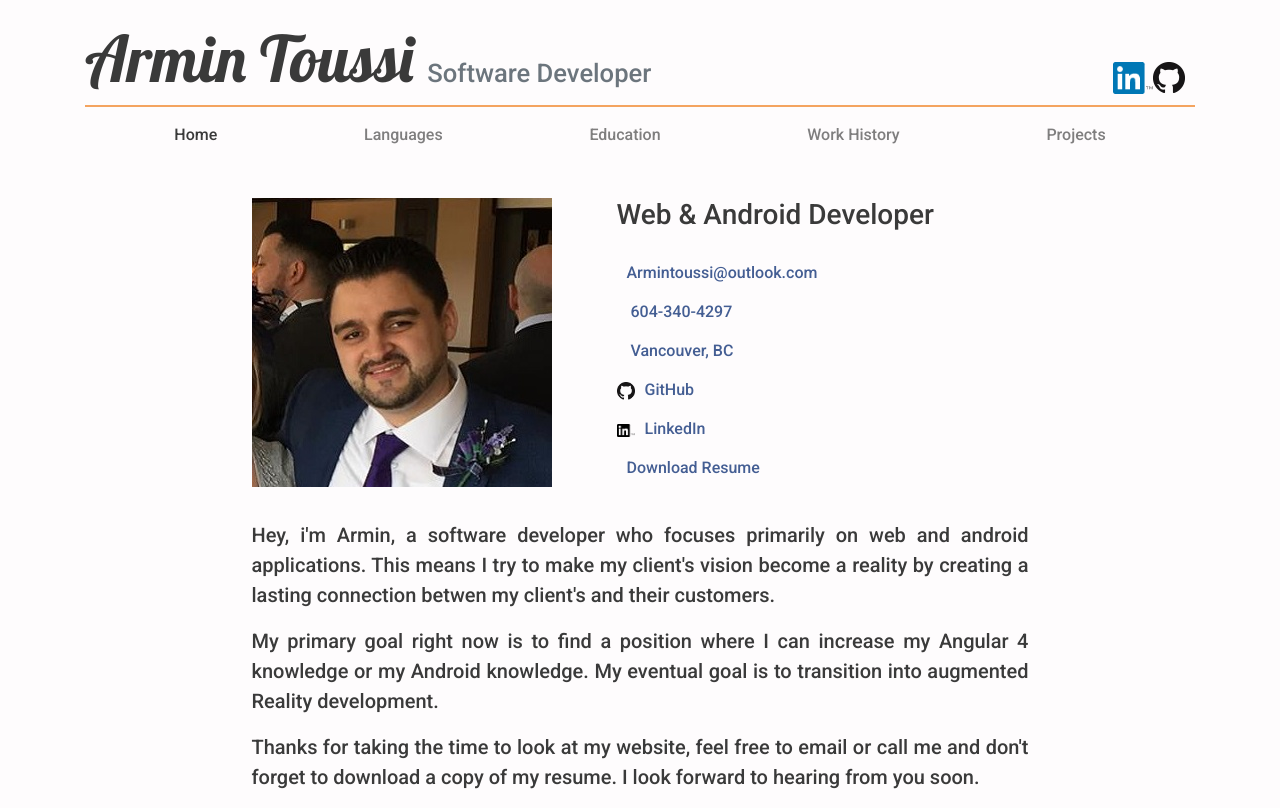
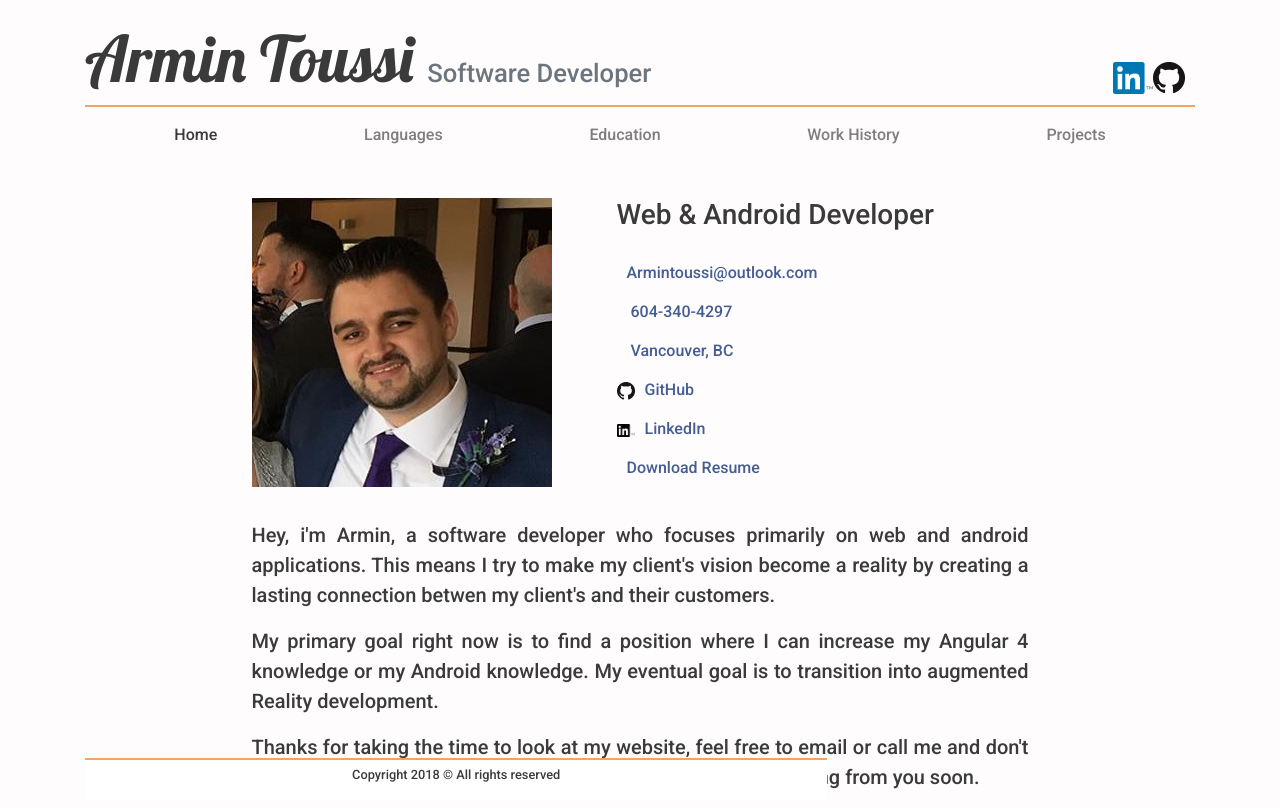
Before and after one commit to armindtoussi/resume-armin, an Angular app: page /home in a window 1280 px wide. Built offline with nearby package versions, Linux system fonts and the light colour scheme; a web font is replaced by a local one.

Commit message:
added a footer component and added to all pages

```diff
--- a/src/app/app.component.css
+++ b/src/app/app.component.css
@@ -1,6 +1,7 @@
 
 .container  {
     background: #FEFCFD;
+    position:relative;
 }
 
 nav {
--- a/src/app/app.module.ts
+++ b/src/app/app.module.ts
@@ -10,6 +10,7 @@ import { WorkHistoryComponent } from './components/work-history/work-history.com
 import { AppRoutingModule }     from './app-routing.component';
 import { HeaderComponent }      from './components/header/header.component';
 import { ProjectsComponent }    from './components/projects/projects.component';
+import { SiteFooterComponent }  from './components/footer/sitefooter.component';
 
 
 @NgModule({
@@ -20,7 +21,8 @@ import { ProjectsComponent }    from './components/projects/projects.component';
     LanguagesComponent,
     EducationComponent,
     WorkHistoryComponent,
-    ProjectsComponent
+    ProjectsComponent,
+    SiteFooterComponent
   ],
   imports: [
     BrowserModule,
--- a/src/app/components/about/about.component.css
+++ b/src/app/components/about/about.component.css
@@ -1,4 +1,7 @@
 
+.about-content {
+    /* height: 100vh; */
+}
 
 .info-link {
     color: #445E93;
--- a/src/app/components/about/about.component.html
+++ b/src/app/components/about/about.component.html
@@ -53,3 +53,4 @@
         </div>
     </div>
 </main>
+<site-footer></site-footer>
--- a/src/app/components/education/education.component.html
+++ b/src/app/components/education/education.component.html
@@ -83,3 +83,4 @@
         </div>
     </section>
 </main>
+<site-footer></site-footer>
--- /dev/null
+++ b/src/app/components/footer/sitefooter.component.css
@@ -0,0 +1,15 @@
+footer {
+    width: 58%;
+    position: fixed;
+    bottom: 0;
+    background: white;
+}
+
+footer>hr {
+    border: 1px solid #F4A460;
+    margin-bottom: 5px;
+    margin-top: 0;
+}
+footer>p {
+    font-size: 0.8em;
+}
--- /dev/null
+++ b/src/app/components/footer/sitefooter.component.html
@@ -0,0 +1,4 @@
+<footer>
+    <hr>
+    <p class="text-center" id="copyright">Copyright 2018 &copy; All rights reserved</p>
+</footer>
--- a/src/app/components/languages/languages.component.html
+++ b/src/app/components/languages/languages.component.html
@@ -122,3 +122,4 @@
         </section>
     </div>
 </main>
+<site-footer></site-footer>
--- a/src/app/components/projects/projects.component.html
+++ b/src/app/components/projects/projects.component.html
@@ -416,3 +416,4 @@
         </article>
     </section>
 </main>
+<site-footer></site-footer>
--- a/src/app/components/work-history/work-history.component.html
+++ b/src/app/components/work-history/work-history.component.html
@@ -235,3 +235,4 @@
         </div>
     </section>
 </main>
+<site-footer></site-footer>
```
Also changed, not shown: src/app/components/footer/sitefooter.component.ts (added, +12 -0 lines).
